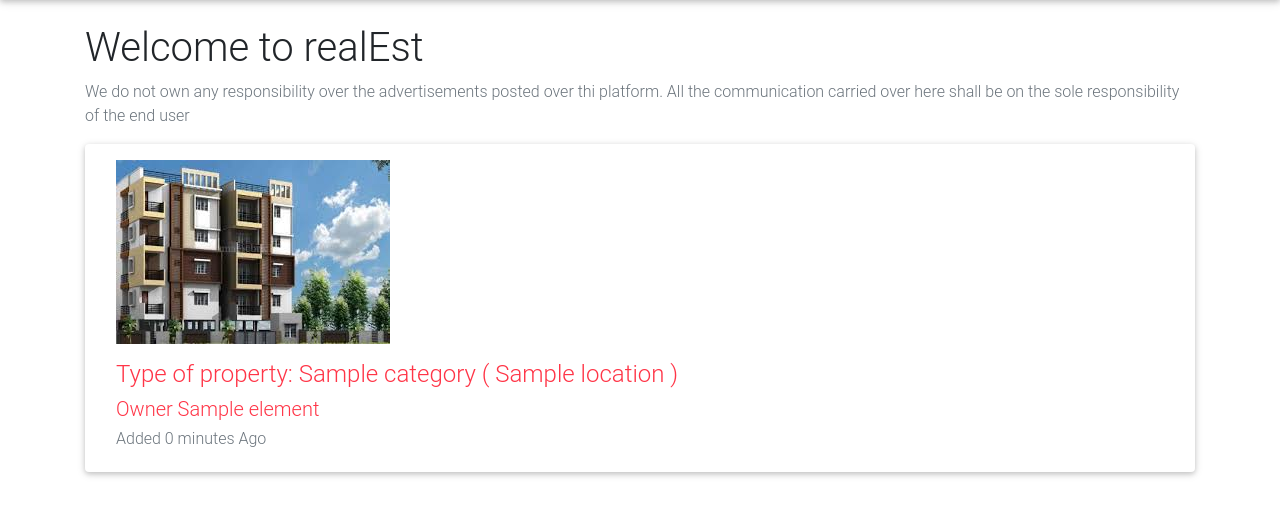
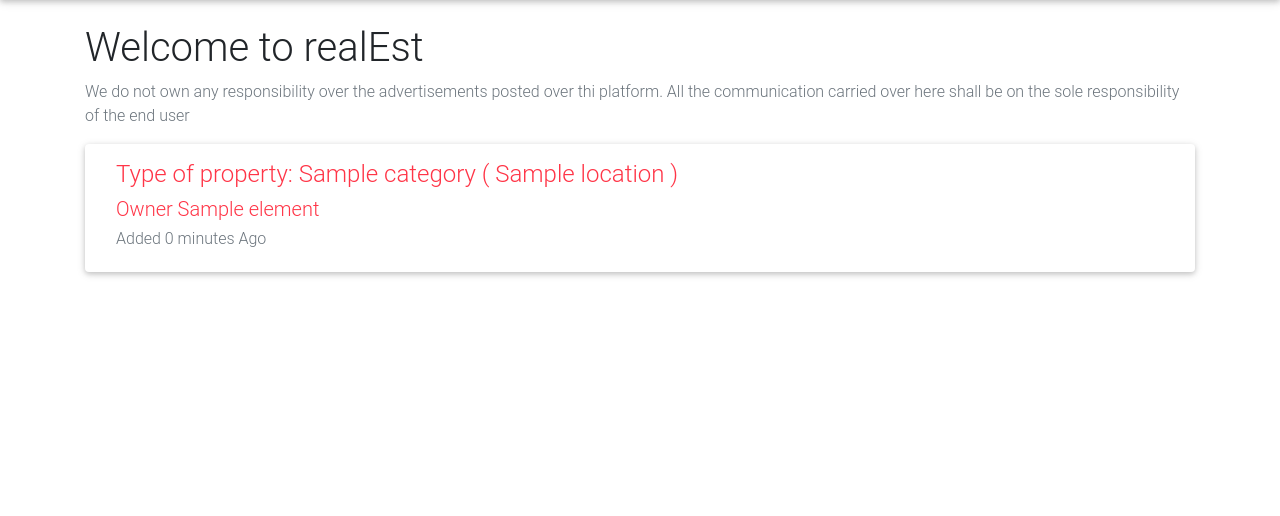
Before and after one commit to cmkishores/real_estate_website, a Django app: template templates/index.html in a window 1280 px wide. Shown: the part 74-590 px from the top of the page. Run offline with Django 3.2, Linux system fonts and the light colour scheme; data comes from the database, SQL or seed files in the repository; tables that the repository leaves empty hold one stand-in row (values such as "Sample post"); the template is opened without the code that fills it: values that come from a table or form of the project are taken from there, most other values are stand-ins (such as "Sample title", 1, 10 or a date in 2020); some libraries are stand-ins or nearby versions.

Commit message:
Remove image preview from index.html

```diff
--- a/templates/index.html
+++ b/templates/index.html
@@ -18,7 +18,7 @@
 
                 <div class="container m-3">
                   <li class="list-inline-item">
-                  	<p><img class="card-image" src="{{ article.photo.url }}" alt="{{ article.type }}"></p>
+
                     <h4 > Type of property: {{ element.category }} ( {{ element.location }} ) </h4>
 
                     <h5> Owner {{ element.owner_name}}
```
